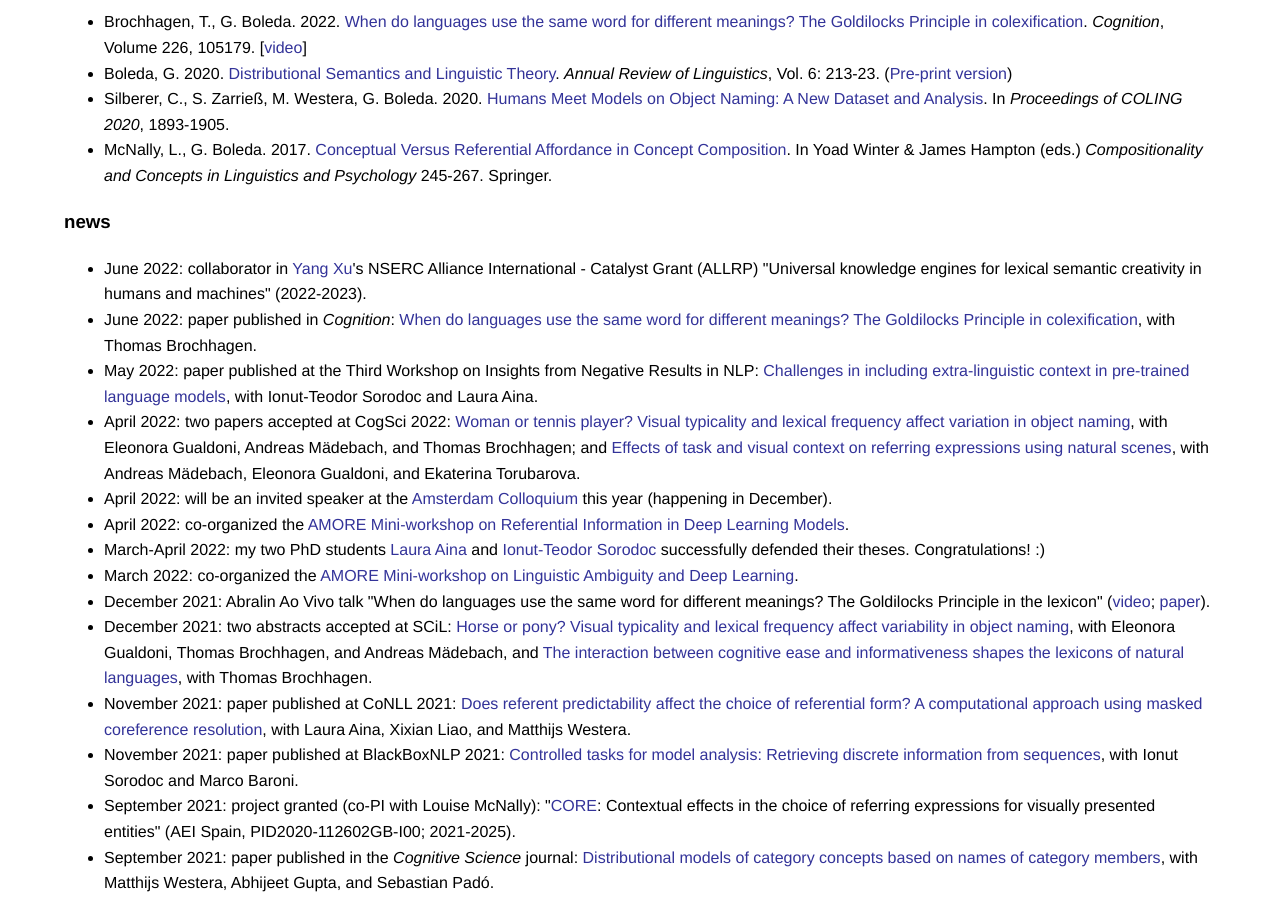
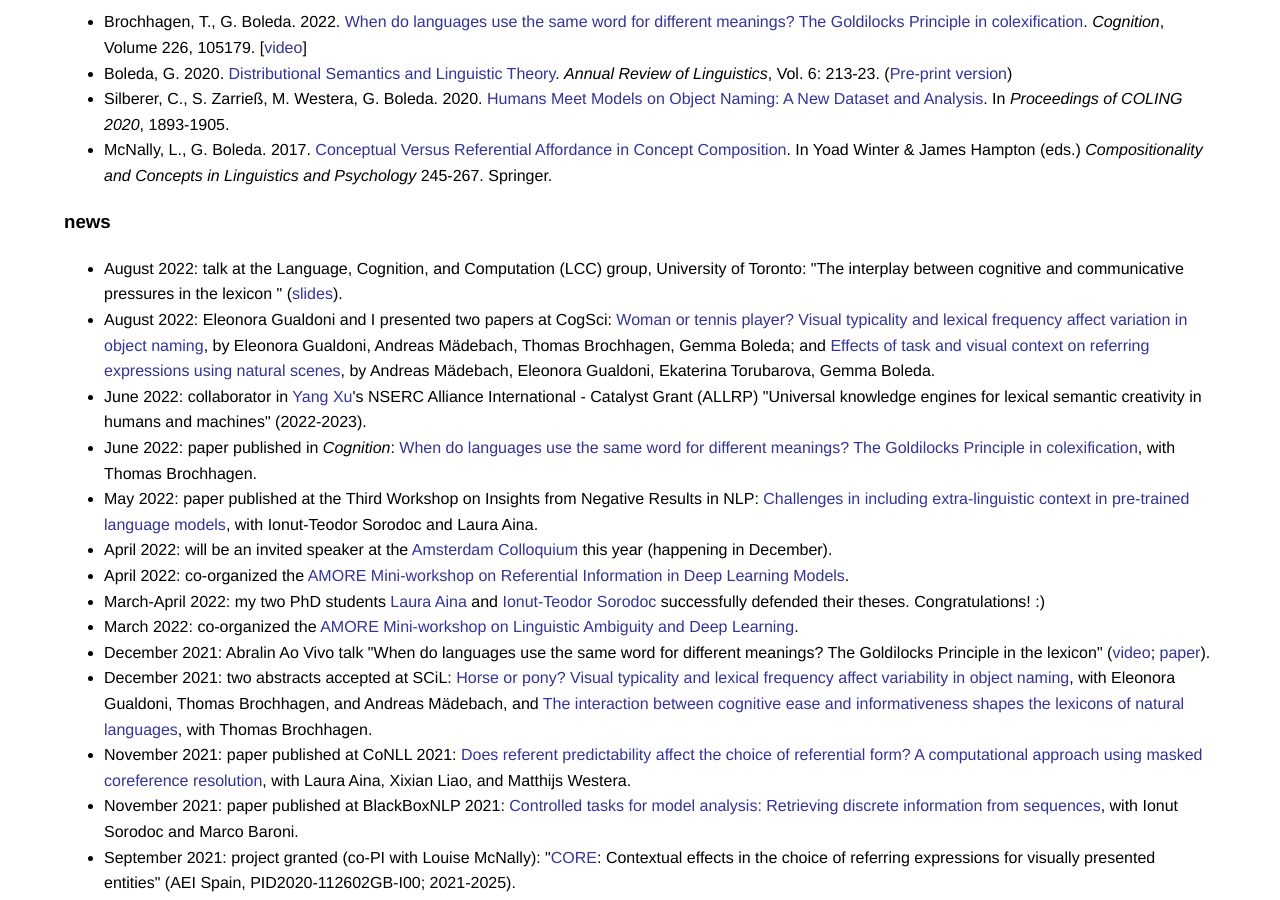
Before and after one commit to gboleda/gboleda.github.io, a Jekyll site: the page built from index.html, in a window 1280 px wide and 900 px high, scrolled down 454 px. Built offline with Jekyll 4.4.1, drawn with Linux system fonts in a browser that asks for light colours.

Commit message:
toronto outputs

```diff
--- a/index.html
+++ b/index.html
@@ -39,10 +39,12 @@ and the co-head of the <a href="https://www.upf.edu/web/colt/">Computational Lin
 
 <h3>news</h3>
 <ul>
+  <li>August 2022: talk at the Language, Cognition, and Computation (LCC) group, University of Toronto: "The interplay between cognitive and communicative pressures in the lexicon
+    " (<a href="slides/20220803-gboleda-toronto.pdf">slides</a>).</li>
+  <li>August 2022: Eleonora Gualdoni and I presented two papers at CogSci: <a href="pubs/gualdoni-et-al-cogsci-2022.pdf">Woman or tennis player? Visual typicality and lexical frequency affect variation in object naming</a>, by Eleonora Gualdoni, Andreas Mädebach, Thomas Brochhagen, Gemma Boleda; and <a href="pubs/maedebach-et-al-cogsci-2022.pdf">Effects of task and visual context on referring expressions using natural scenes</a>, by Andreas Mädebach, Eleonora Gualdoni, Ekaterina Torubarova, Gemma Boleda.</li>
   <li>June 2022: collaborator in <a href="http://www.cs.toronto.edu/~yangxu/">Yang Xu</a>'s NSERC Alliance International - Catalyst Grant (ALLRP) "Universal knowledge engines for lexical semantic creativity in humans and machines" (2022-2023).</li>
   <li>June 2022: paper published in <i>Cognition</i>: <a href="https://doi.org/10.1016/j.cognition.2022.105179">When do languages use the same word for different meanings? The Goldilocks Principle in colexification</a>, with Thomas Brochhagen.</li>
   <li>May 2022: paper published at the Third Workshop on Insights from Negative Results in NLP: <a href="https://aclanthology.org/2022.insights-1.18.pdf">Challenges in including extra-linguistic context in pre-trained language models</a>, with Ionut-Teodor Sorodoc and Laura Aina.</li>
-  <li>April 2022: two papers accepted at CogSci 2022: <a href="https://psyarxiv.com/34ckf/">Woman or tennis player? Visual typicality and lexical frequency affect variation in object naming</a>, with Eleonora Gualdoni, Andreas Mädebach, and Thomas Brochhagen; and <a href="https://psyarxiv.com/fyzsk/">Effects of task and visual context on referring expressions using natural scenes</a>, with Andreas Mädebach, Eleonora Gualdoni, and Ekaterina Torubarova.</li>
   <li>April 2022: will be an invited speaker at the <a href="https://events.illc.uva.nl/AC/AC2022/">Amsterdam Colloquium</a> this year (happening in December).</li>
   <li>April 2022: co-organized the <a href="https://www.upf.edu/web/amore/home/-/asset_publisher/zT3lPdngMqBo/content/id/256963087/maximized">AMORE Mini-workshop on Referential Information in Deep Learning Models</a>.</li>
   <li>March-April 2022: my two PhD students <a href="https://lauraina.github.io/">Laura Aina</a> and <a href="https://sorodoc.github.io/">Ionut-Teodor Sorodoc</a> successfully defended their theses. Congratulations! :)</li>
```
Also changed, not shown: 3 other files.
